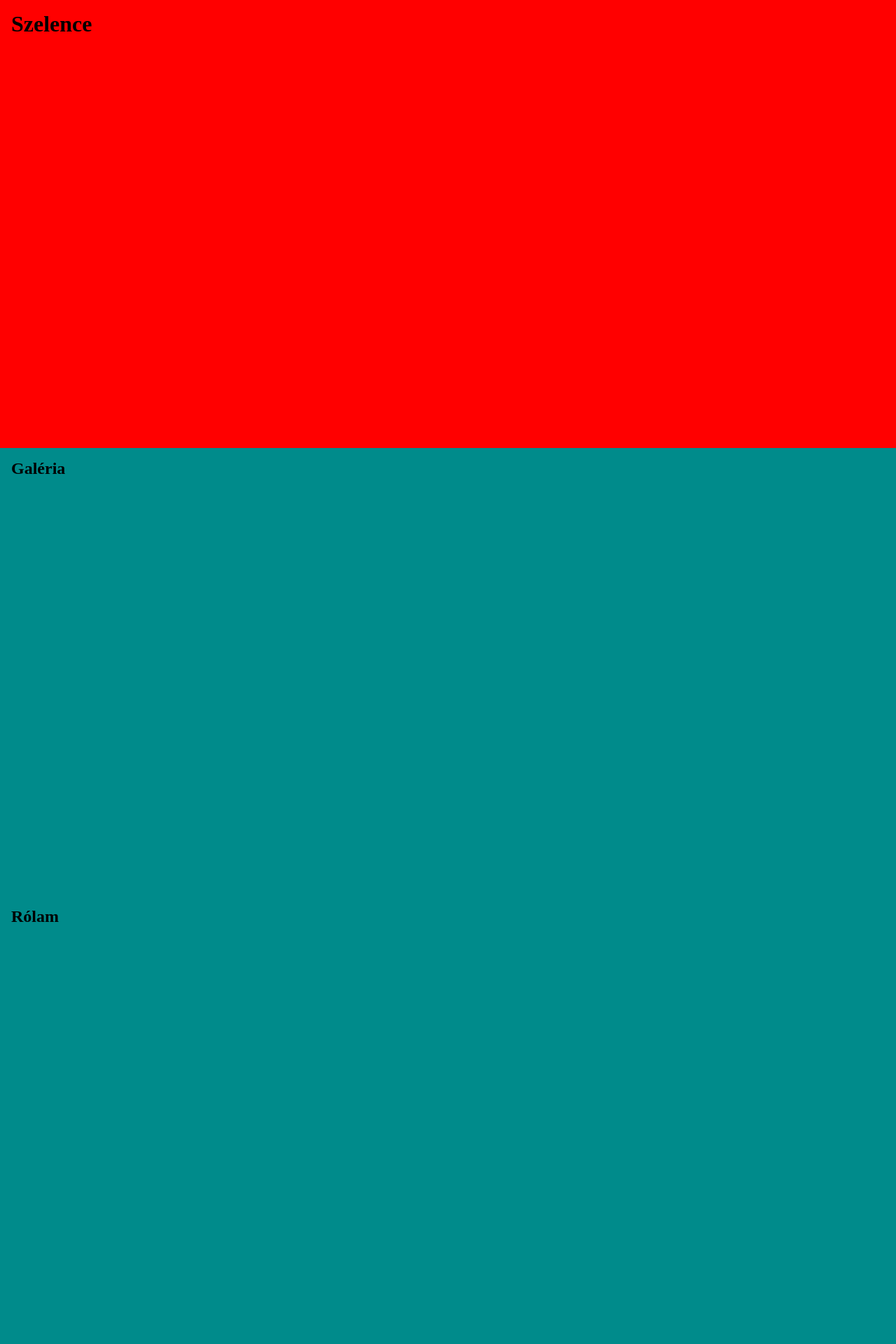
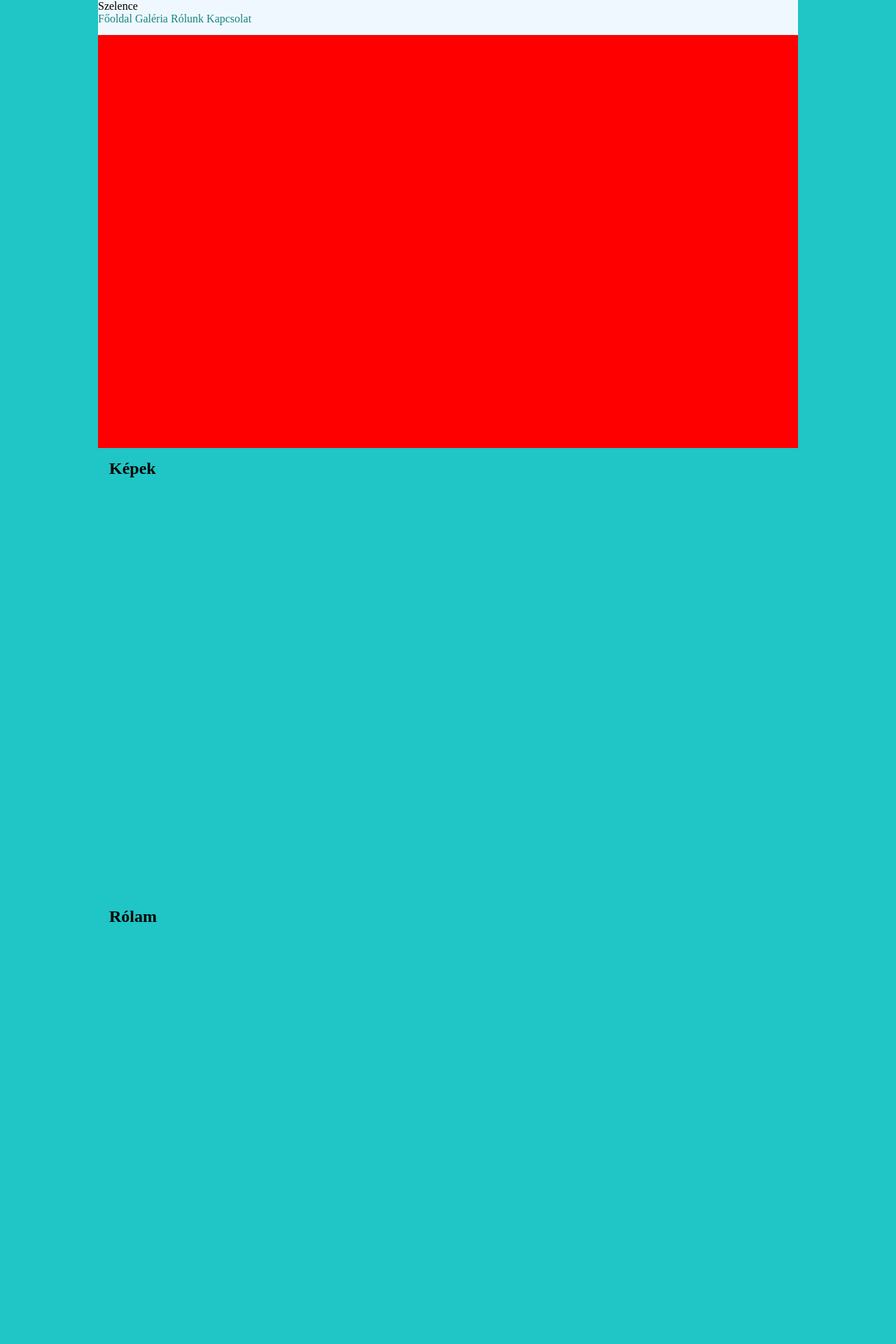
Before and after one commit to nemnorbert/szelence, a PHP site: page / in a window 1280 px wide. Shown: the top 1920 px of the page at 70% size. Run offline with PHP 8.4, Linux system fonts and the light colour scheme.

Commit message:
minor fix

```diff
--- a/css/style.css
+++ b/css/style.css
@@ -5,9 +5,10 @@
 }
 
 html {
-  --color_main: darkcyan;
-  --color_secundary: rgb(0, 99, 99);
+  scroll-behavior: smooth;
   min-width: 280px;
+  --color_main: hsl(180, 72%, 45%);
+  --color_secundary: hsl(180, 72%, 30%);
 }
 
 body {
@@ -17,6 +18,22 @@ body {
 a {
   text-decoration: none;
   color: var(--color_secundary);
+}
+
+main, footer {
+  max-width: 1000px;
+  margin: 0 auto;
+}
+
+header {
+  position: fixed;
+  top: 0;
+  left: 50%;
+  transform: translateX(-50%);
+  width: 100%;
+  background-color: aliceblue;
+  height: 50px;
+  max-width: 1000px;
 }
 
 nav {
@@ -40,6 +57,9 @@ nav > a {
 main #home {
   background-color: red;
 }
+main #contact {
+  background: linear-gradient(to bottom, var(--color_main), var(--color_secundary));
+}
 
 main > div {
   min-height: 80vh;
@@ -49,8 +69,10 @@ main > div {
 footer {
   display: grid;
   grid-template-columns: repeat(12, 1fr);
-  background-color: var(--color_secundary);
+  background: linear-gradient(0deg, #1b1b1b, #2c2c2c);
+  color: white;
   min-height: 200px;
+  padding-bottom: 200px;
 }
 
 footer > div {
--- a/css/style.scss
+++ b/css/style.scss
@@ -1,6 +1,7 @@
 // SASS VARIABLES
 $pcWidth: 800px;
 $minWidth: 280px;
+$maxWidth: 1000px;
 
 * {
     box-sizing: border-box;
@@ -8,10 +9,11 @@ $minWidth: 280px;
     margin: 0;
 }
 html {
-    --color_main: darkcyan;
-    --color_secundary: rgb(0, 99, 99);
+    scroll-behavior: smooth;
+    min-width: $minWidth;
 
-    min-width: $minWidth;
+    --color_main: hsl(180, 72%, 45%);
+    --color_secundary: hsl(180, 72%, 30%);
 }
 body {
     background-color: var(--color_main);
@@ -21,7 +23,22 @@ a {
     color: var(--color_secundary);
 }
 
+main, footer {
+    max-width: $maxWidth;
+    margin: 0 auto;
+}
+
 // NAVIGATION
+header {
+    position: fixed;
+    top: 0;
+    left: 50%;
+    transform: translateX(-50%);
+    width: 100%;
+    background-color: aliceblue;
+    height: 50px;
+    max-width: $maxWidth;
+}
 nav {
     position: fixed;
     bottom: 0;
@@ -44,6 +61,9 @@ main {
     #home {
         background-color: red;
     }
+    #contact {
+        background: linear-gradient(to bottom, var(--color_main), var(--color_secundary));
+    }
 }
 main > div {
     min-height: 80vh;
@@ -53,8 +73,10 @@ main > div {
 footer {
     display: grid;
     grid-template-columns: repeat(12, 1fr);
-    background-color: var(--color_secundary);
+    background: linear-gradient(0deg, #1b1b1b, #2c2c2c);
+    color: white;
     min-height: 200px;
+    padding-bottom: 200px;
 }
 footer > div {
     grid-column: span 12;
--- a/index.php
+++ b/index.php
@@ -1,43 +1,4 @@
-<!DOCTYPE html>
-<html lang="hu">
-<head>
-    <meta charset="UTF-8">
-    <meta name="viewport" content="width=device-width, initial-scale=1.0">
-    <title>Szelence, Üvegékszer és ajándékbolt</title>
-    <link rel="stylesheet" href="css/style.css">
-</head>
-<body>
-
-<nav>
-    <a href="#home">Főoldal</a>
-    <a href="#galery">Galéria</a>
-    <a href="#about">Rólunk</a>
-    <a href="#contact">Kapcsolat</a>
-</nav>
-<main>
-    <div id="home">
-        <h1>Szelence</h1>
-    </div>
-    <div id="galery">
-        <h2>Galéria</h2>
-    </div>
-    <div id="about">
-        <h2>Rólam</h2>
-    </div>
-    <div id="faq">
-        <h2>Gyakori Kérédsek</h2>
-    </div>
-    <div id="contact">
-        <h2>Kapcsolat</h2>
-    </div>
-</main>
-<footer>
-    <div>Szelence</div>
-    <div>Kapcsolat</div>
-    <div></div>
-    <div></div>
-</footer>
-
-<script src="js/main.js"></script>
-</body>
-</html>
+<?php
+require_once "php/functions.php";
+require_once "php/main.php";
+?>
--- /dev/null
+++ b/php/functions.php
@@ -0,0 +1,2 @@
+<?php
+?>
--- /dev/null
+++ b/php/main.php
@@ -0,0 +1,60 @@
+<!DOCTYPE html>
+<html lang="hu">
+<head>
+    <meta charset="UTF-8">
+    <meta name="viewport" content="width=device-width, initial-scale=1.0">
+    <title>Szelence, Üvegékszer és ajándékbolt</title>
+    <link rel="stylesheet" href="css/style.css">
+</head>
+<body>
+
+<header>
+    <div class="logo">Szelence</div>
+    <div class="menu">
+        <a href="#home">Főoldal</a>
+        <a href="#galery">Galéria</a>
+        <a href="#about">Rólunk</a>
+        <a href="#contact">Kapcsolat</a>
+    </div>
+</header>
+<nav>
+    <a href="#home">Főoldal</a>
+    <a href="#galery">Galéria</a>
+    <a href="#about">Rólunk</a>
+    <a href="#contact">Kapcsolat</a>
+</nav>
+<main>
+    <div id="home">
+        <h1>Szelence</h1>
+    </div>
+    <div id="gallery">
+        <h2>Képek</h2>
+    </div>
+    <div id="about">
+        <h2>Rólam</h2>
+    </div>
+    <div id="faq">
+        <h2>Gyakori Kérédsek</h2>
+    </div>
+    <div id="contact">
+        <h2>Kapcsolat</h2>
+        <div>
+            <a href="tel:06305560368">06305560368</a>
+            <a href="mailto:siena@t-online.hu">siena@t-online.hu</a>
+        </div>
+        <div>
+            <a target="_blank" href="https://www.facebook.com/Szelence-%C3%9Cveg%C3%A9kszerbolt-%C3%A9s-M%C5%B1hely-199837833363379/">FB</a>
+            <a target="_blank" href="https://www.instagram.com/szelence/">iG</a>
+        </div>
+    </div>
+</main>
+<footer>
+    <div>Szelence</div>
+    <div>Kapcsolat</div>
+    <div></div>
+    <div>Powered by REDCAT</div>
+</footer>
+
+<script src="js/main.js"></script>
+</body>
+</html>
```
Also changed, not shown: json/site.json (+12 -1 lines), 2 other files.
